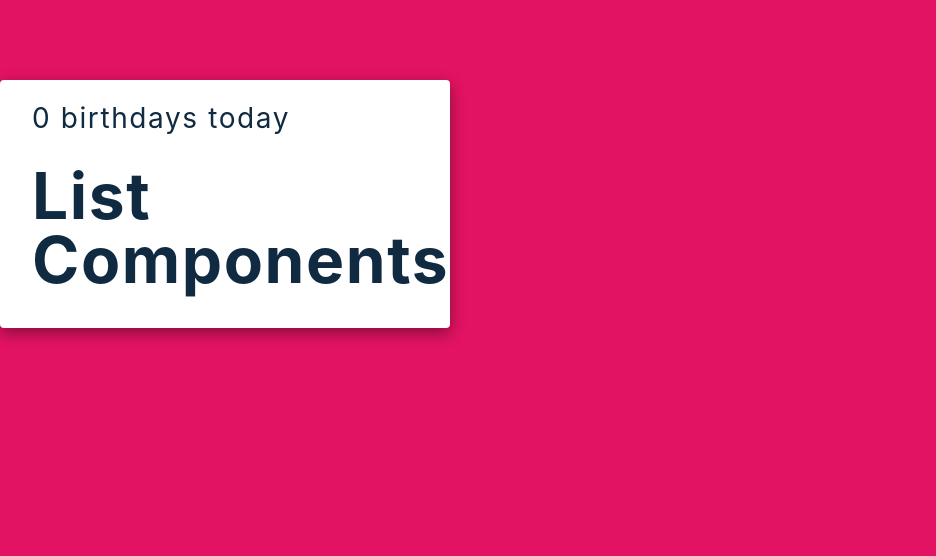
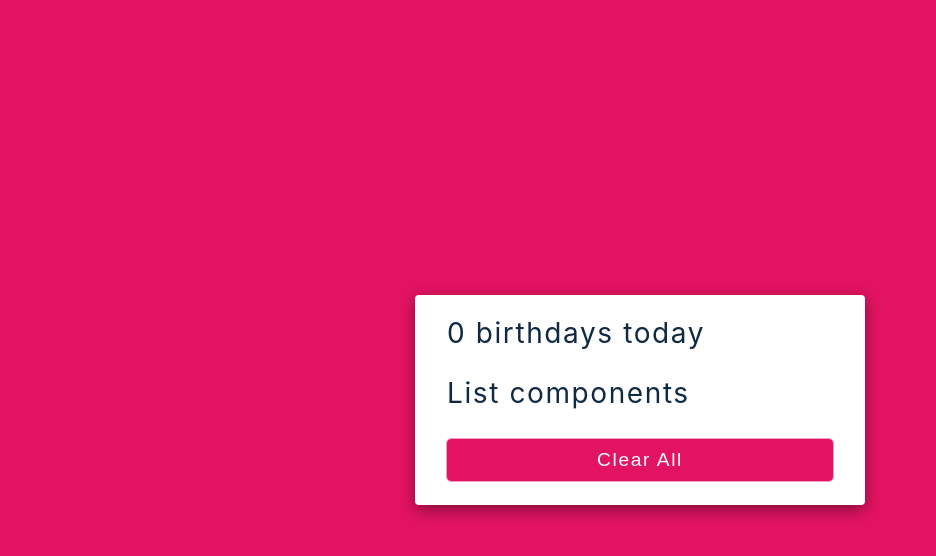
Before and after one commit to B-Elfagid/birthday-reminder, a React (Create React App) app: page / in a window 1280 px wide. Shown: the top 556 px of the page, without its empty margins (0-936 px from the left). Built offline with nearby package versions, Linux system fonts and the light colour scheme.

Commit message:
useState variable declared and button added.

```diff
--- a/src/App.js
+++ b/src/App.js
@@ -4,14 +4,16 @@ import List from './List';
 
 function App() {
 
-  return (
-    <>
-    <section className='container'>
-       <h3>0 birthdays today</h3>
-       <List />
-    </section>
-    </>
-  )
+const [people, setPeople] = useState(data)
+
+  return <main>
+      <section className='container'>
+         <h3>0 birthdays today</h3>
+         <List people={people}/>
+         <button onClick={()=>console.log('youclickedme')}>Clear All</button>
+      </section>
+    </main>
+
 }
 
 export default App;
--- a/src/List.js
+++ b/src/List.js
@@ -3,7 +3,7 @@ import React from 'react';
 const List = () => {
     return(
         <>
-        <h1>List components</h1>
+        <h3>List components</h3>
         </>
     )
 }
```
